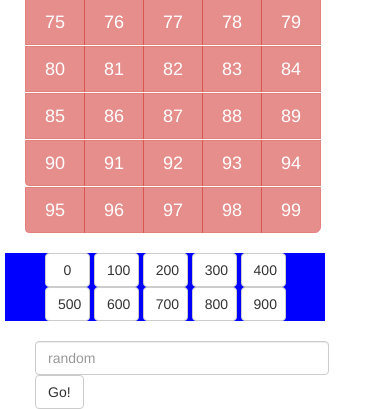
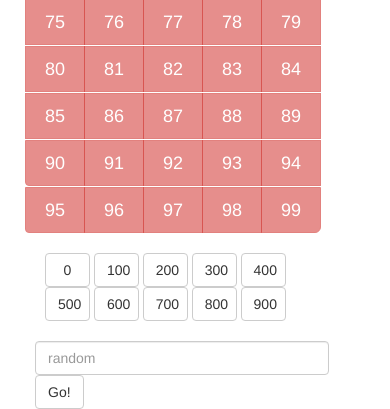
Before and after one commit to RewrGroup/AstroBurger, a Django app: page /play/ in a window 390 px wide; the page is wider, and only the part inside the window is pictured. Shown: the part 957-1366 px from the top of that part. Run offline with Django 3.2, Linux system fonts and the light colour scheme; a user stored in the database is signed in; tables that the repository leaves empty hold one stand-in row (values such as "Sample post"); some libraries are stand-ins or nearby versions.

Commit message:
btn-matrix para tablets sin azul background

```diff
--- a/betcnow/static/betcnow/css/betcnow.css
+++ b/betcnow/static/betcnow/css/betcnow.css
@@ -162,7 +162,6 @@ padding: 20px 5px 0px 0px;
     }
 
     .botones-centena{
-        background: blue;
         padding: 0px 0px 0px 40px !important;
         width: 80% !important;
     }
```
